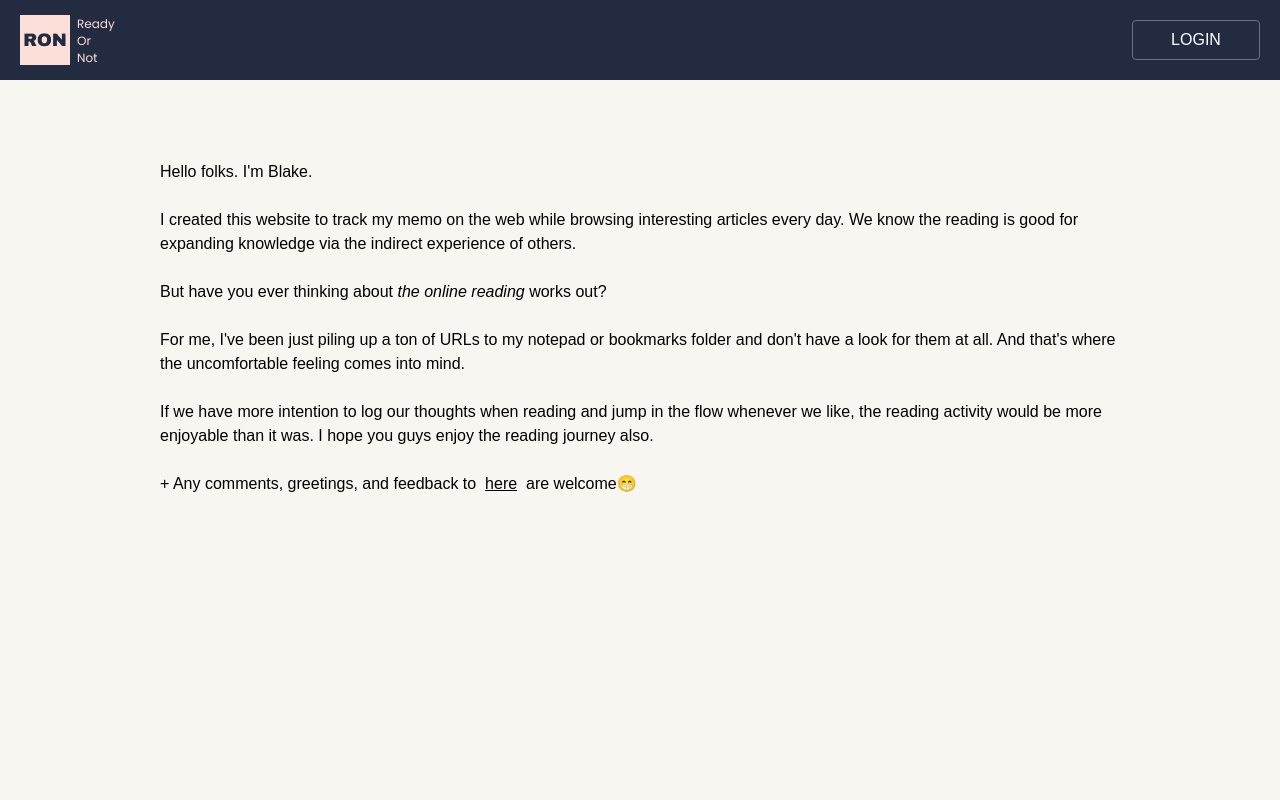
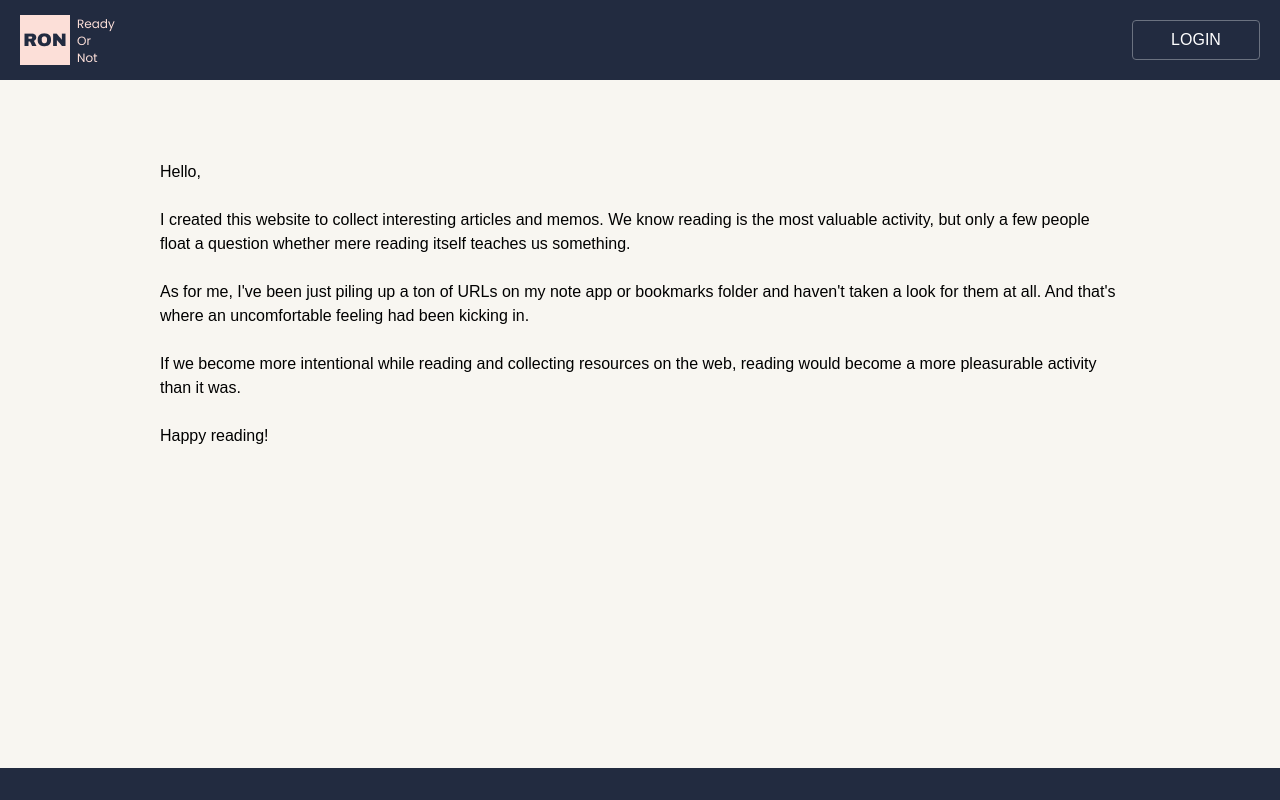
Before and after one commit to nbblk/ready-or-not, a React (Create React App) app in the folder frontend/: page /about in a window 1280 px wide. Shown: the top 800 px of the page. Built offline with nearby package versions, Linux system fonts and the light colour scheme; what pdfmake would draw is missing.

Commit message:
update README.md and some texts

```diff
--- a/frontend/src/components/About.js
+++ b/frontend/src/components/About.js
@@ -4,37 +4,27 @@ const about = () => {
   return (
     <section className="w-full h-full py-40 px-20 md:px-40 flex flex-row justify-center items-center bg-transparent">
       <article className="text-left font-4xl md:font-5xl font-poppins">
-        <p>Hello folks. I'm Blake.</p>
+        <p>Hello,</p>
         <br />
         <p>
-          I created this website to track my memo on the web while browsing
-          interesting articles every day. We know the reading is good for
-          expanding knowledge via the indirect experience of others.
+          I created this website to collect interesting articles and memos. We
+          know reading is the most valuable activity, but only a few people
+          float a question whether mere reading itself teaches us something.
         </p>
         <br />
         <p>
-          But have you ever thinking about <i>the online reading</i> works out?
+          As for me, I've been just piling up a ton of URLs on my note app or
+          bookmarks folder and haven't taken a look for them at all. And that's
+          where an uncomfortable feeling had been kicking in.
         </p>
         <br />
         <p>
-          For me, I've been just piling up a ton of URLs to my notepad or
-          bookmarks folder and don't have a look for them at all. And that's
-          where the uncomfortable feeling comes into mind.
+          If we become more intentional while reading and collecting resources
+          on the web, reading would become a more pleasurable activity than it
+          was.
         </p>
         <br />
-        <p>
-          If we have more intention to log our thoughts when reading and jump in
-          the flow whenever we like, the reading activity would be more
-          enjoyable than it was. I hope you guys enjoy the reading journey also.
-        </p>
-        <br />
-        <p>
-          + Any comments, greetings, and feedback to &nbsp;
-          <a href="mailto: nbblks@gmail.com" className="underline purple">
-            here
-          </a>
-          &nbsp; are welcome😁
-        </p>
+        <p>Happy reading!</p>
       </article>
     </section>
   );
--- a/frontend/src/components/landingPage/Features.js
+++ b/frontend/src/components/landingPage/Features.js
@@ -7,20 +7,20 @@ const features = (props) => {
         <div className="w-20 h-20 rounded-full overflow-hidden">
           <img className="object-cover h-20 w-full" alt="profile" src="reading-cat.jpg"></img>
         </div>
-        <h1 className="text-3xl w-full my-3.5 font-suez">We read mindlessly. <br/>Everyday. </h1>
+        <h1 className="text-3xl w-full my-3.5 font-suez">We read mindlessly, <br/>everyday. </h1>
       </article>
       <article className="w-full md:w-1/3 p-3 mb-20 md:mb-0">
         <h1 className="text-2xl my-3.5 font-suez">Organize articles</h1>
         <p className="text-md font-poppins">
-          Tired of bombarding by online texts?
+          Tired of being bombarded by online texts?
           <br />
-          Set aside them and read actively when you feel free.
+          Set aside them and revisit when you feel free.
         </p>
       </article>
       <article className="w-full md:w-1/3 p-3">
         <h1 className="text-2xl my-3.5 font-suez">Track your thoughts</h1>
         <p className="text-md font-poppins">
-          Keeping and tracking your notes helps to contextualize the knowledge
+          Keeping and tracking your notes helps to broaden the knowledge
           and generate new ideas.
         </p>
       </article>
```
Also changed, not shown: 2 other files (tests, documents, lock files or other folders).
